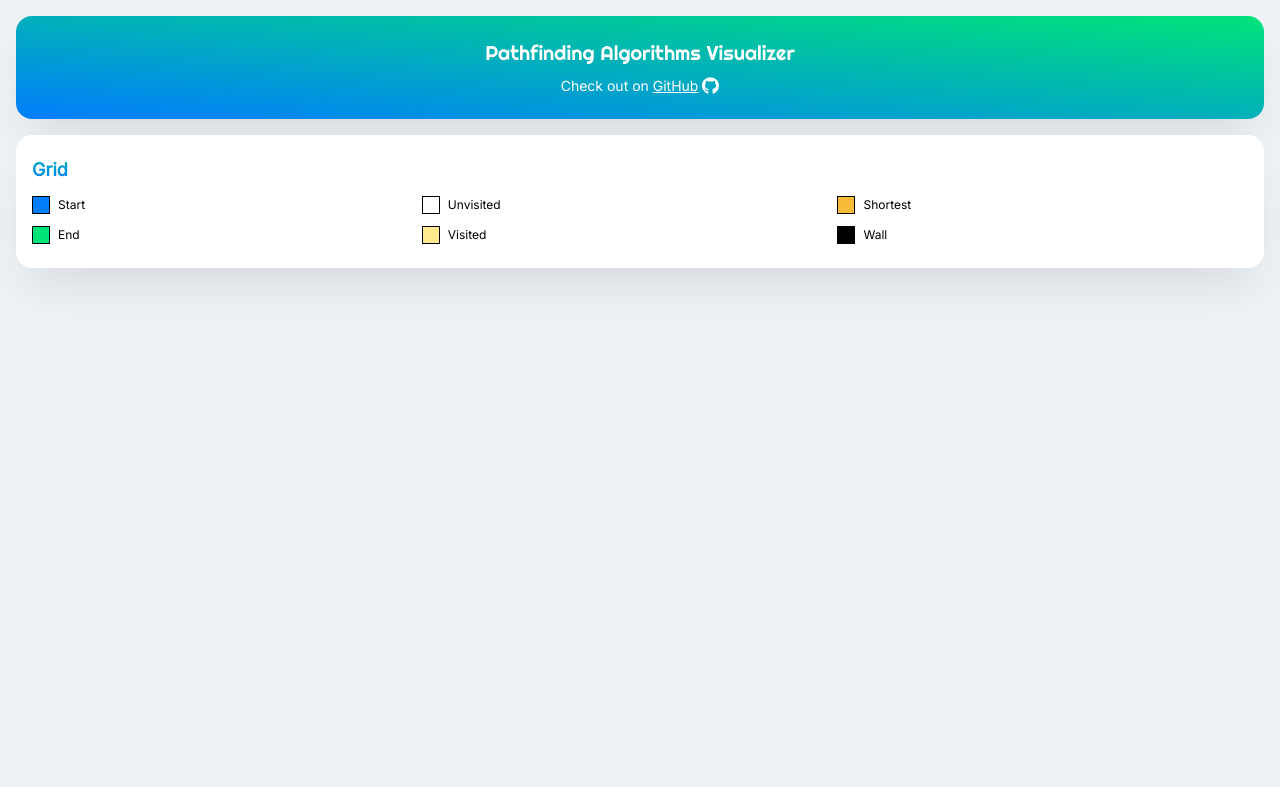
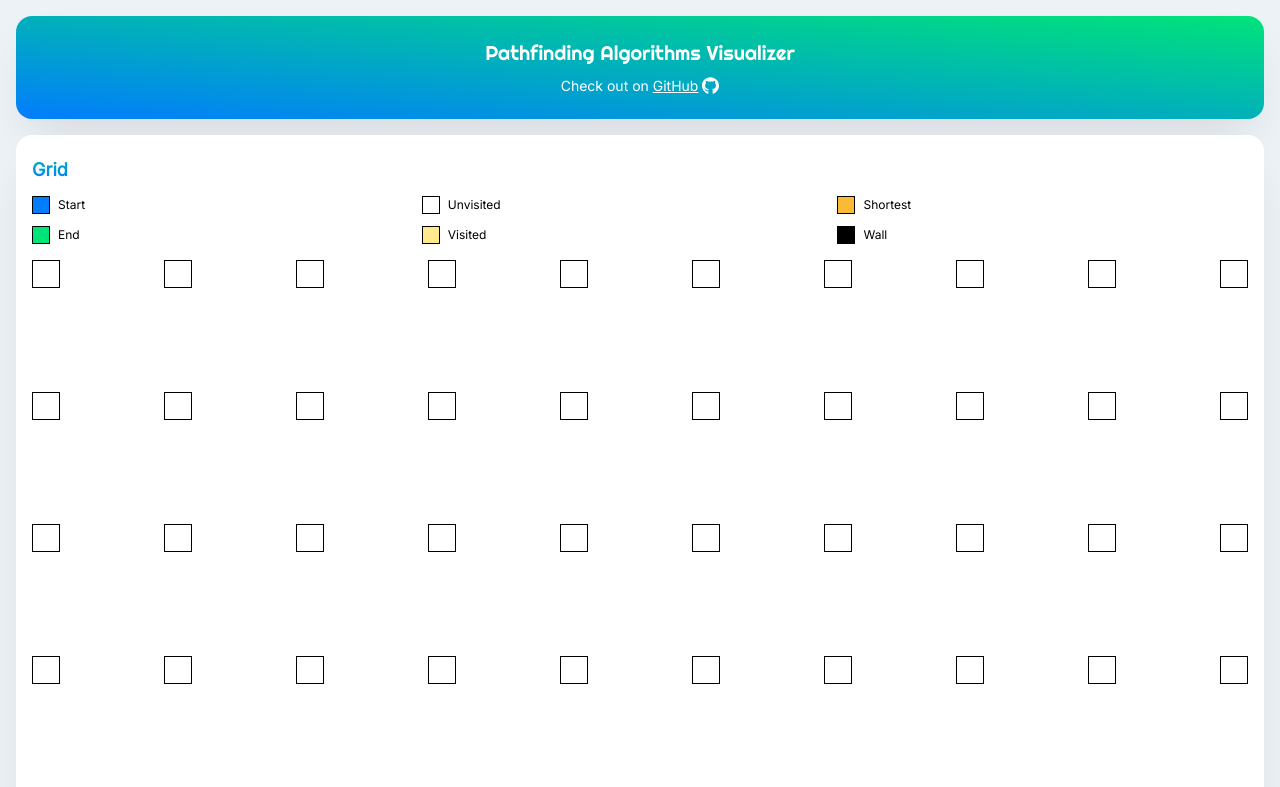
Before and after one commit to sonngdev/algorithms-visualizer, a React (Vite) app in the folder react-vite/: page / in a window 1280 px wide. Shown: the top 787 px of the page. Built offline with nearby package versions, Linux system fonts and the light colour scheme.

Commit message:
feat: Create new UI (2)

```diff
--- a/react-vite/src/App.css
+++ b/react-vite/src/App.css
@@ -46,7 +46,6 @@
   text-align: left;
   width: 100%;
   margin: 0;
-  margin-bottom: var(--spacing-md);
   font-size: var(--font-size-lg);
   font-weight: bold;
   background-image: var(--gradient-accent);
@@ -62,6 +61,7 @@
     "end visited wall";
   width: 100%;
   row-gap: var(--spacing-sm);
+  margin-top: var(--spacing-md);
 }
 
 .main-grid .legends .legend-group {
@@ -102,6 +102,17 @@
   font-size: 0.75rem;
 }
 
+.main-grid .grid {
+  --grid-gap: calc((100vw - 4 * var(--spacing-md) - 10 * var(--node-width)) / 9);
+  grid-area: grid;
+  justify-self: center;
+  display: grid;
+  row-gap: var(--grid-gap);
+  column-gap: var(--grid-gap);
+  width: fit-content;
+  margin-top: var(--spacing-md);
+}
+
 .main {
   display: grid;
   column-gap: 2rem;
@@ -113,16 +124,6 @@
   grid-template-columns: 3fr 1fr;
 }
 
-
-.grid {
-  --grid-gap: 0.2vw;
-  grid-area: grid;
-  justify-self: center;
-  display: grid;
-  row-gap: var(--grid-gap);
-  column-gap: var(--grid-gap);
-  width: fit-content;
-}
 
 .sidebar {
   grid-area: sidebar;
--- a/react-vite/src/App.tsx
+++ b/react-vite/src/App.tsx
@@ -27,10 +27,10 @@ export type DragState = {
   col: number;
 };
 
-const NUM_ROWS = 20;
-const NUM_COLS = 35;
-const DEFAULT_START_NODE_POS = { row: 9, col: 12 };
-const DEFAULT_END_NODE_POS = { row: 9, col: 22 };
+const NUM_ROWS = 11;
+const NUM_COLS = 10;
+const DEFAULT_START_NODE_POS = { row: 5, col: 2 };
+const DEFAULT_END_NODE_POS = { row: 5, col: 7 };
 
 function App() {
   const [startNodePos, setStartNodePos] = useState(DEFAULT_START_NODE_POS);
@@ -278,12 +278,8 @@ function App() {
             <span className="label">Wall</span>
           </div>
         </div>
-      </div>
 
-      <div className="main">
-
-
-        {/* <div
+        <div
           className="grid"
           style={{
             gridTemplateRows: `repeat(${NUM_ROWS}, 1fr)`,
@@ -331,8 +327,12 @@ function App() {
             }),
           )}
         </div>
+      </div>
 
-        <div className="sidebar">
+      <div className="main">
+
+
+        {/* <div className="sidebar">
           <h2 className="subtitle">Visualize:</h2>
 
           <div className="algorithms">
--- a/react-vite/src/Node.css
+++ b/react-vite/src/Node.css
@@ -1,5 +1,4 @@
 .node {
-  --node-width: 20px;
   border: solid 1px black;
   width: var(--node-width);
   height: var(--node-width);
--- a/react-vite/src/index.css
+++ b/react-vite/src/index.css
@@ -29,6 +29,8 @@
     var(--color-accent-1),
     var(--color-accent-2)
   );
+
+  --node-width: 28px;
 }
 
 * {
```
